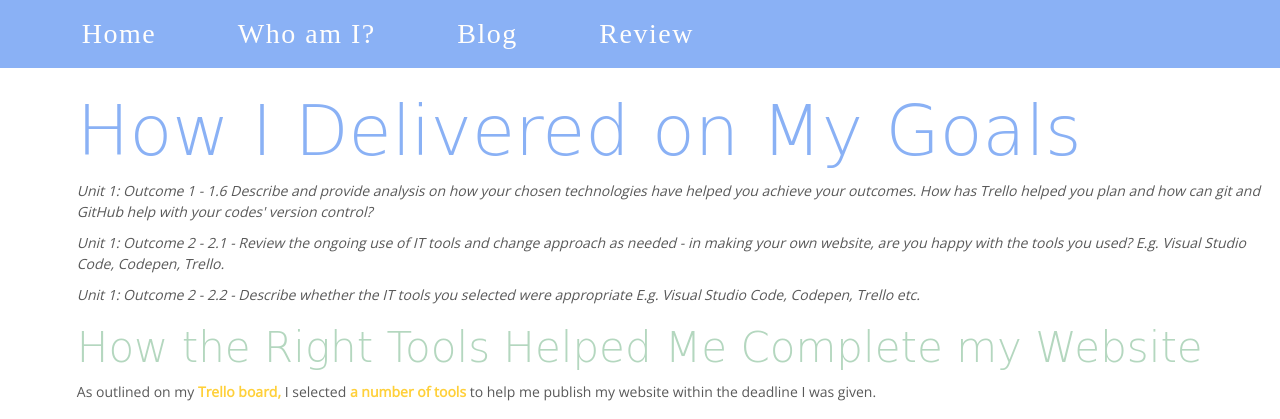
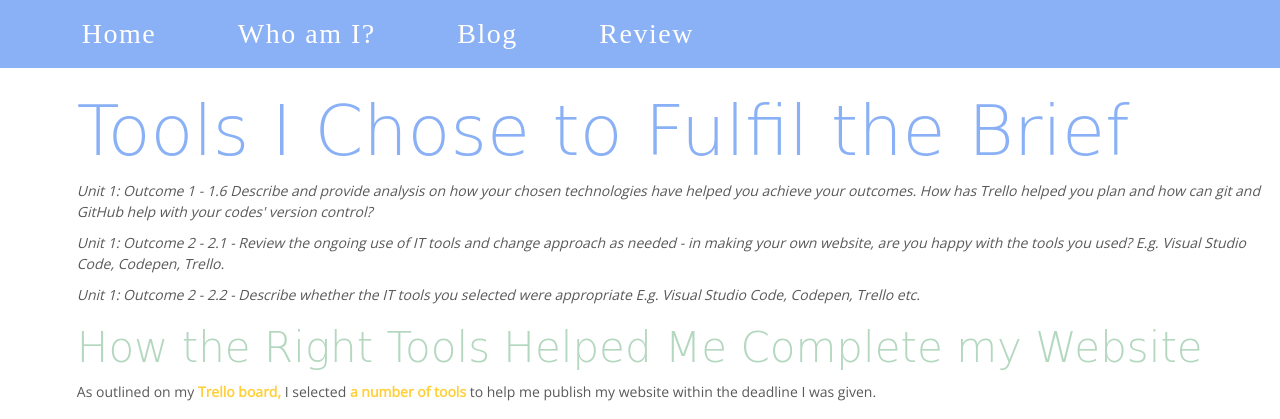
Before and after one commit to DeniseTench/codenationwesiteproject, a plain HTML site: page post5.html in a window 1280 px wide. Shown: the top 419 px of the page. Drawn offline with nearby package versions, Linux system fonts and the light colour scheme; a web font is replaced by a local one.

Commit message:
adding post5

```diff
--- a/post5.html
+++ b/post5.html
@@ -27,7 +27,7 @@
 
 <div class="post">
 
-    <h1>How I Delivered on My Goals</h1>
+    <h1>Tools I Chose to Fulfil the Brief</h1>
 
     <p><em>Unit 1: Outcome 1 - 1.6 Describe and provide analysis on how your chosen technologies have helped you achieve your outcomes. How has Trello helped you plan and how can git and GitHub help with your codes' version control?</em></p>
 
```
